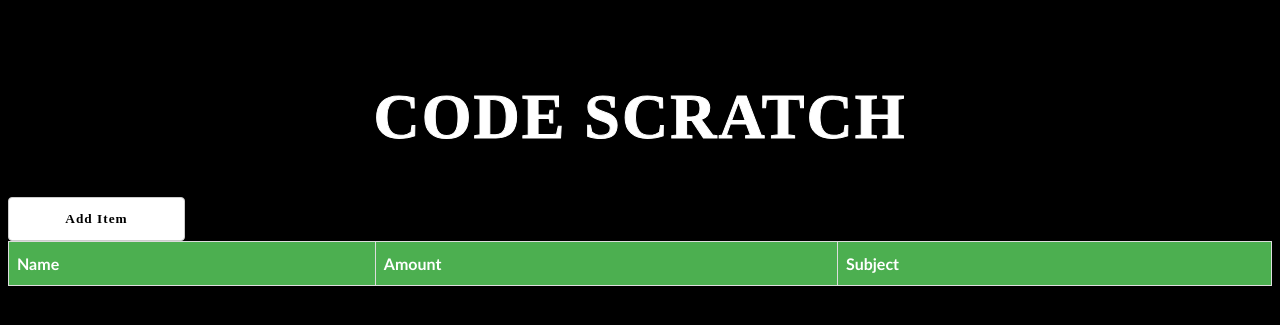
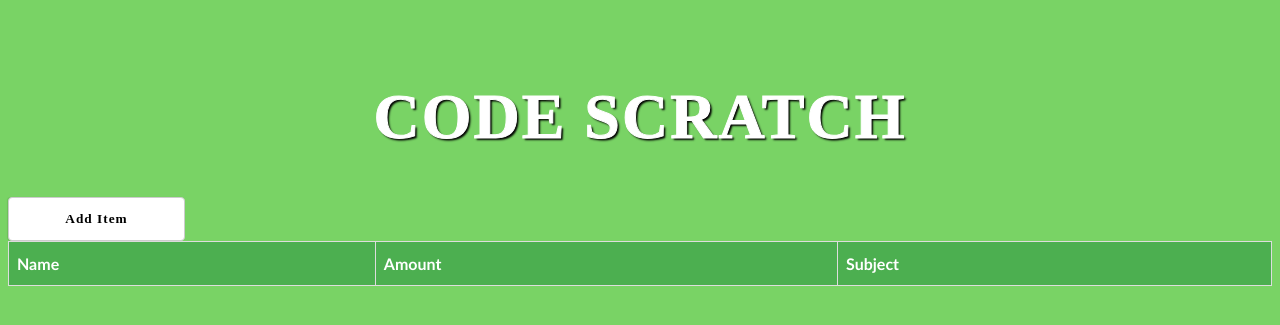
Before and after one commit to thewr/scetch.io, a PHP site: page / in a window 1280 px wide. Shown: the top 325 px of the page. Run offline with PHP 8.4, Linux system fonts and the light colour scheme; lists and menus that the app fills with data are empty; some libraries are stand-ins or nearby versions.

Commit message:
Update main.css

```diff
--- a/css/main.css
+++ b/css/main.css
@@ -1,5 +1,5 @@
 body {
-    background-color: black;
+    background-color: #79d365;
     font-family: ubuntu;
 }
 * {
```
